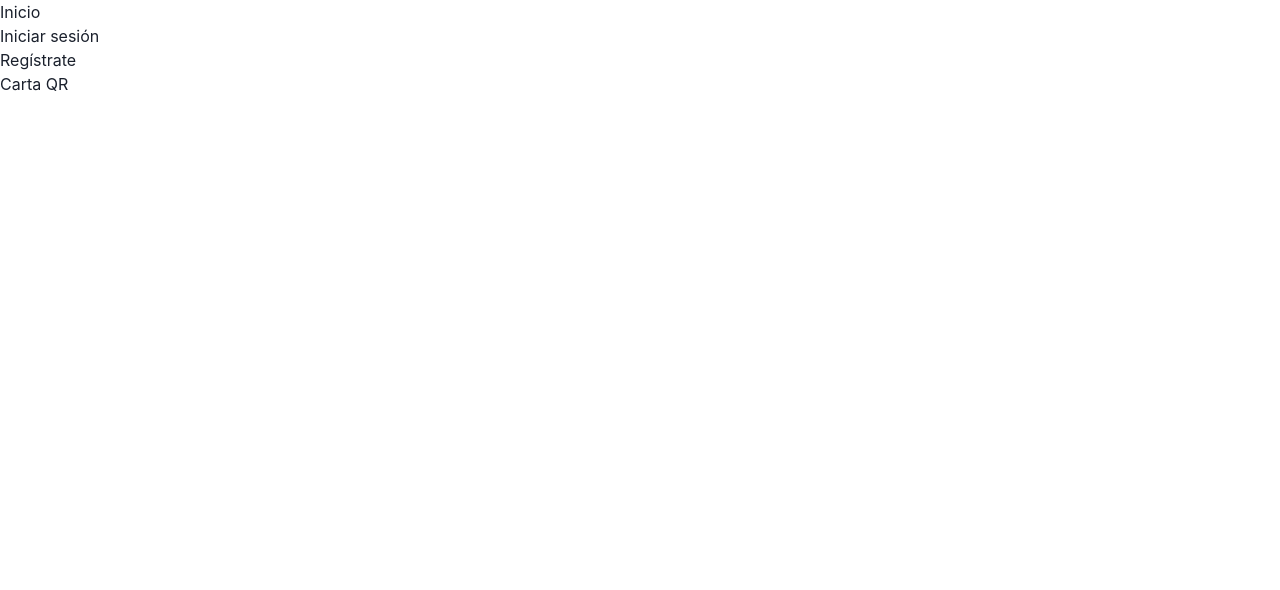
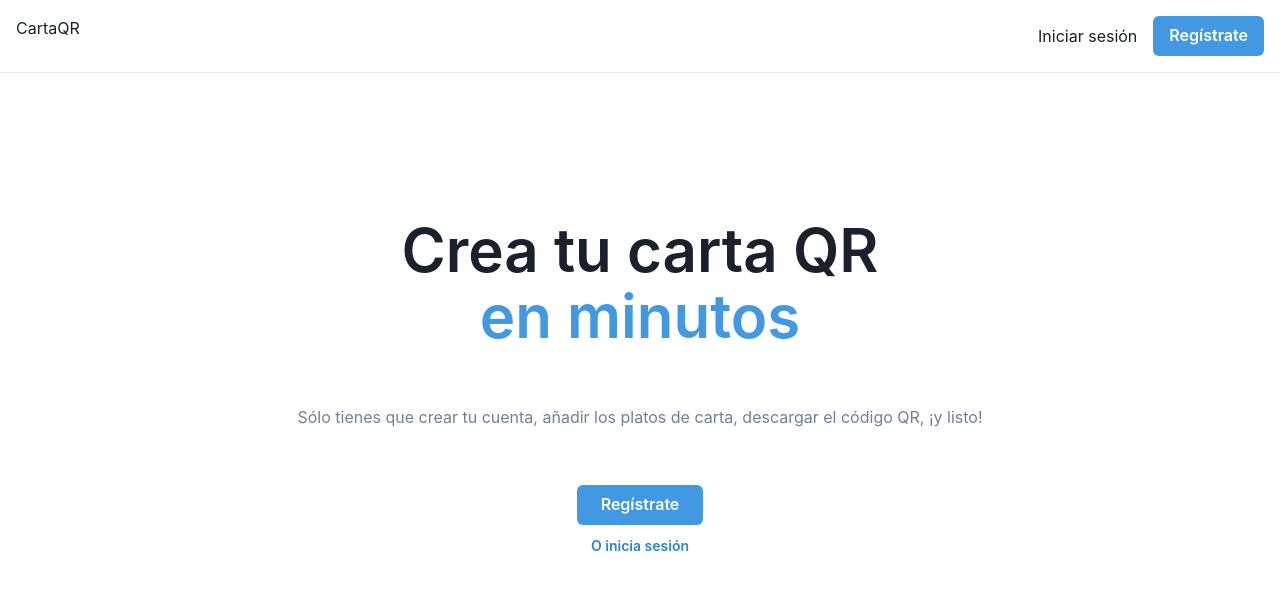
Before and after one commit to rubenvillarnet/carta-qr, a Next.js app: page / in a window 1280 px wide. Shown: the top 590 px of the page. Built offline with nearby package versions, Linux system fonts and the light colour scheme; no server answers.

Commit message:
Added chakra styles

```diff
--- a/components/BusinessEditor/BusinessEditor.jsx
+++ b/components/BusinessEditor/BusinessEditor.jsx
@@ -136,10 +136,7 @@ export default function BusinessEditor({ slug, handleClose }) {
             </label>
             <label>
               Descripción
-              <textarea
-                type='text'
-                {...register('description', { required: true })}
-              />
+              <textarea type='text' {...register('description')} />
             </label>
             <label>
               Precio
--- a/components/NavBar/NavBar.jsx
+++ b/components/NavBar/NavBar.jsx
@@ -1,44 +1,69 @@
 import React from 'react';
-import Link from 'next/link';
+import NextLink from 'next/link';
+import { Flex, Text, HStack, Button, Box, Link } from '@chakra-ui/react';
+import {
+  HamburgerIcon,
+  CloseIcon,
+  ChevronDownIcon,
+  ChevronRightIcon
+} from '@chakra-ui/icons';
+
 import { logout } from '../../firebase/auth';
 import { useUser } from '../../context/userContext';
 
 export default function NavBar() {
   const { user } = useUser();
+  console.log(user?.name);
 
   const handleLogout = () => {
     logout();
   };
 
   return (
-    <header>
-      {user && <p>Hola, {user.name}</p>}
-      <ul>
-        <li>
-          <Link href='/'>Inicio</Link>
-        </li>
+    <Flex
+      as='nav'
+      justify='space-between'
+      padding={4}
+      borderBottom={1}
+      borderStyle='solid'
+      borderColor='gray.200'
+    >
+      {user ? (
+        <Text color='gray.800'>Hola, {user.name}</Text>
+      ) : (
+        <Link as={NextLink} href='/' color='gray.800' fontSize='2rem'>
+          CartaQR
+        </Link>
+      )}
+      <HStack spacing='1rem'>
         {!user ? (
           <>
-            <li>
-              <Link href='/iniciar-sesion'>Iniciar sesión</Link>
-            </li>
-            <li>
-              <Link href='/registro'>Regístrate</Link>
-            </li>
+            <Text color='gray.800'>
+              <Link as={NextLink} href='/iniciar-sesion'>
+                Iniciar sesión
+              </Link>
+            </Text>
+            <Button bg='blue.400' color='white' _hover={{ bg: 'blue.300' }}>
+              <Link as={NextLink} href='/registro'>
+                Regístrate
+              </Link>
+            </Button>
           </>
         ) : (
           <>
-            <li>
-              <Link href='/mi-perfil'>Mi perfil</Link>
-            </li>
-            <li>
+            <Text color='gray.800'>
+              <Link as={NextLink} href='/mi-perfil'>
+                Mi perfil
+              </Link>
+            </Text>
+            <Text color='red'>
               <button type='button' onClick={handleLogout}>
                 Cerrar sesión
               </button>
-            </li>
+            </Text>
           </>
         )}
-      </ul>
-    </header>
+      </HStack>
+    </Flex>
   );
 }
--- a/pages/index.jsx
+++ b/pages/index.jsx
@@ -1,17 +1,60 @@
 import Head from 'next/head';
+import { Box, Heading, Container, Text, Button, Stack } from '@chakra-ui/react';
+import Link from 'next/link';
 
 export default function HomePage() {
   return (
-    <div>
+    <>
       <Head>
         <title>Carta QR</title>
         <meta name='description' content='Carta QR' />
         <link rel='icon' href='/favicon.ico' />
       </Head>
 
-      <main>
-        <h1>Carta QR</h1>
-      </main>
-    </div>
+      <Container maxW='3xl'>
+        <Stack
+          as={Box}
+          textAlign='center'
+          spacing={{ base: 8, md: 14 }}
+          py={{ base: 20, md: 36 }}
+        >
+          <Heading
+            fontWeight={600}
+            fontSize={{ base: '2xl', sm: '4xl', md: '6xl' }}
+            lineHeight='110%'
+          >
+            Crea tu carta QR <br />
+            <Text as='span' color='blue.400'>
+              en minutos
+            </Text>
+          </Heading>
+          <Text color='gray.500'>
+            Sólo tienes que crear tu cuenta, añadir los platos de carta,
+            descargar el código QR, ¡y listo!
+          </Text>
+          <Stack
+            direction='column'
+            spacing={3}
+            align='center'
+            alignSelf='center'
+            position='relative'
+          >
+            <Button
+              colorScheme='blue'
+              bg='blue.400'
+              px={6}
+              _hover={{
+                bg: 'blue.500'
+              }}
+            >
+              <Link href='/registro'>Regístrate</Link>
+            </Button>
+            <Button variant='link' colorScheme='blue' size='sm'>
+              <Link href='/iniciar-sesion'>O inicia sesión</Link>
+            </Button>
+          </Stack>
+        </Stack>
+      </Container>
+    </>
   );
 }
--- a/pages/mi-perfil.jsx
+++ b/pages/mi-perfil.jsx
@@ -1,4 +1,5 @@
 import { useRouter } from 'next/router';
+import { Box, Heading, Container, Text, Button, Stack } from '@chakra-ui/react';
 import QRCode from 'qrcode.react';
 import React, { useEffect, useState } from 'react';
 import BusinessCreator from '../components/BusinessCreator/BusinessCreator';
@@ -67,7 +68,7 @@ export default function MiPerfilPage() {
   }
 
   return (
-    <div>
+    <Container maxW='3xl' mt='9'>
       <h1>Mi perfil</h1>
       <p>Nombre: {user?.name}</p>
       <p>Correo electrónico: {user?.email}</p>
@@ -113,6 +114,6 @@ export default function MiPerfilPage() {
       {businessToEdit && (
         <BusinessEditor slug={businessToEdit} handleClose={handleCloseEditor} />
       )}
-    </div>
+    </Container>
   );
 }
```
Also changed, not shown: pages/[slug].jsx (+56 -1 lines), pages/iniciar-sesion.jsx (+43 -15 lines), pages/registro.jsx (+47 -20 lines).
